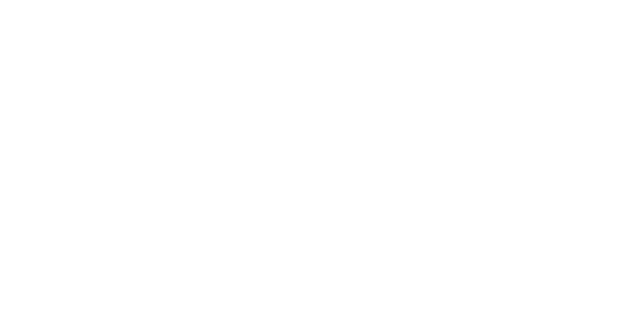
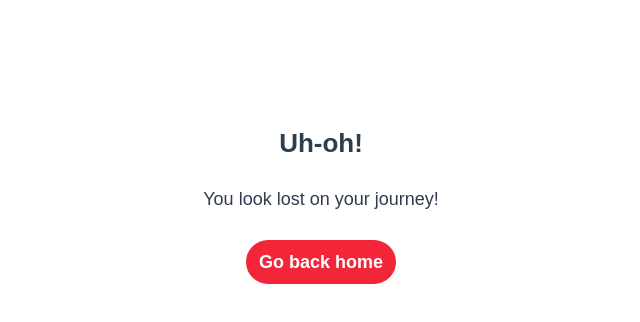
Before and after one commit to veluaru/favorite-pokemon-vue-3, a Vue app: page /#/404 in a window 1280 px wide. Before the commit this address had no page. Shown: the top 322 px of the page, without its empty margins (319-959 px from the left). Built offline with nearby package versions, Linux system fonts and the light colour scheme.

Commit message:
:sparkles: Adding search view and refactor in routes

```diff
--- a/src/components/SearchBar.vue
+++ b/src/components/SearchBar.vue
@@ -1,7 +1,7 @@
 <template>
   <div class="search-bar">
     <input
-      :value="searchWord"
+      v-model="searchWord"
       type="text"
       class="search-bar__input"
       placeholder="Search"
@@ -13,26 +13,27 @@
 <script setup>
 import { ref, computed } from "vue";
 import { useStore } from "vuex";
+import { useRouter } from "vue-router";
+
+const router = useRouter();
 
 const store = useStore();
 const searchWord = ref("");
+const isSearchView = computed(() => store.state.isSearchView);
 const allPokemons = computed(() => store.state.allPokemons);
-const isAllPokemonsFiltered = ref(false);
+
+const changeView = (viewName, params) => {
+  router.push({ name: viewName, params: {...params} });
+};
 
 const searchPokemonWord = async () => {
+  store.commit('setSearchPokemonWord', searchWord.value);
   if (searchWord.value) {
-    console.log("1")
     if (allPokemons.value.length === 0) await store.dispatch("getAllPokemons");
-    const newArray = allPokemons.value.filter((pokemon) =>
-      pokemon.name.includes(searchWord.value)
-    );
-    store.commit("setAllPokemons", newArray);
-    return;
+    changeView("search", { word: searchWord.value });
   }
-  if(!searchWord.value && isAllPokemonsFiltered.value) {
-    console.log("2")
-    await store.dispatch("getAllPokemons");
-    return;
+  if (!searchWord.value && isSearchView.value) {
+    changeView("pokemons");
   }
 };
 </script>
--- a/src/router/index.js
+++ b/src/router/index.js
@@ -2,9 +2,10 @@ import { createRouter, createWebHashHistory } from 'vue-router'
 import HomeView from '../views/HomeView.vue'
 import WelcomeView from '../views/WelcomeView.vue'
 import SearchView from '../views/SearchView.vue'
+import PokemonsListView from '../views/PokemonsListView.vue'
 
 const routes = [
-    {
+  {
     path: '/',
     name: 'welcome',
     component: WelcomeView
@@ -12,17 +13,25 @@ const routes = [
   {
     path: '/home',
     name: 'home',
-    component: HomeView
+    component: HomeView,
+    children: [
+      {
+        path: '/home',
+        name: 'pokemons',
+        component: PokemonsListView
+      },
+      {
+        path: '/search=:word',
+        name: 'search',
+        component: SearchView
+      },
+
+    ]
   },
-    {
-    path: '/search:word',
-    name: 'search',
-    component: SearchView
-  },
+
+  { path: '/404', component: () => import('../views/NotFound.vue') },
   {
-    path: '/notFound',
-    name: 'notFound',
-    component: () => import('../views/NotFound.vue')
+    path: '/:catchAll(.*)', redirect: '404'
   }
 ]
 
--- a/src/store/index.js
+++ b/src/store/index.js
@@ -11,6 +11,8 @@ export default createStore({
       selectedPokemonView: 'allPokemons',
       loadingPokemons: false,
       loadingPokemonByName: false,
+      isSearchView: false,
+      searchPokemonWord: null,
     }
   },
   getters: {
@@ -36,6 +38,12 @@ export default createStore({
     },
     setLoadingPokemonByName(state, newValue) {
       state.loadingPokemonByName = newValue || false;
+    },
+    setIsSearchView(state, newValue) {
+      state.isSearchView = newValue || false;
+    },
+    setSearchPokemonWord(state, newValue) {
+      state.searchPokemonWord = newValue || false;
     }
   },
   actions: {
--- a/src/views/HomeView.vue
+++ b/src/views/HomeView.vue
@@ -1,15 +1,16 @@
 <template>
   <div class="home">
     <SearchBar />
-    <PokemonList />
-    <FooterButtons />
+    <!-- <PokemonList />
+    <FooterButtons /> -->
+    <router-view/>
   </div>
 </template>
 
 <script setup>
 import SearchBar from "@/components/SearchBar.vue";
-import PokemonList from "@/components/PokemonList.vue";
-import FooterButtons from "@/components/FooterButtons.vue";
+// import PokemonList from "@/components/PokemonList.vue";
+// import FooterButtons from "@/components/FooterButtons.vue";
 </script>
 
 <style scoped lang="scss">
--- a/src/views/NotFound.vue
+++ b/src/views/NotFound.vue
@@ -1,11 +1,52 @@
 <template>
-  <div class="not-found"></div>
+  <div class="not-found">
+    <span class="not-found__title">Uh-oh!</span>
+    <span class="not-found__sub-title">You look lost on your journey!</span>
+    <button class="not-found__main-button" @click="changeView('pokemons')">
+      Go back home
+    </button>
+  </div>
 </template>
 
 <script setup>
+import { useRouter } from "vue-router";
+
+const router = useRouter();
+
+const changeView = (viewName) => {
+  router.push({ name: viewName });
+};
 </script>
 
-<style scoped>
+<style scoped lang="scss">
 .not-found {
+  display: flex;
+  flex-direction: column;
+  justify-content: center;
+  align-items: center;
+  row-gap: 30px;
+  width: 100%;
+  margin-top: 10%;
+  text-align: center;
+  &__title {
+    font-size: 26px;
+    font-weight: bold;
+  }
+  &__main-button {
+    width: 150px;
+    height: 44px;
+    border: none;
+    border-radius: 60px;
+    color: white;
+    font-size: 18px;
+    font-weight: bold;
+    background-color: #f22539;
+    cursor: pointer;
+  }
+  &__sub-title {
+    font-size: 18px;
+    font-weight: medium;
+    max-width: 570px;
+  }
 }
 </style>
--- /dev/null
+++ b/src/views/PokemonsListView.vue
@@ -0,0 +1,12 @@
+<template>
+  <PokemonList />
+  <FooterButtons />
+</template>
+
+<script setup>
+import PokemonList from "@/components/PokemonList.vue";
+import FooterButtons from "@/components/FooterButtons.vue";
+</script>
+
+<style scoped lang="scss">
+</style>
--- a/src/views/SearchView.vue
+++ b/src/views/SearchView.vue
@@ -1,6 +1,9 @@
 <template>
-  <div class="search" v-if="!loadingPokemons">
-    <div v-for="pokemon in selectedPokemons" :key="pokemon.name">
+  <div class="search" v-if="!loadingPokemons && filteredPokemons.length > 0" :key="filteredPokemonsKey">
+    <button class="search__not-found__main-button" @click="changeView('pokemons')">
+      Go back home
+    </button>
+    <div v-for="pokemon in filteredPokemons" :key="pokemon.name">
       <PokemonRow
         :pokemonData="pokemon"
         :isFavorite="favoritePokemonNames.includes(pokemon.name)"
@@ -9,34 +12,37 @@
       />
     </div>
   </div>
-  <div v-else>
-    <img src="../assets/images/Loader.png" alt="Loading" class="loading" />
+  <div  class="search__not-found" v-if="!loadingPokemons && filteredPokemons.length === 0">
+    <span class="search__not-found__title">Uh-oh!</span>
+    <span class="search__not-found__sub-title"
+      >You look lost on your journey!</span
+    >
+    <button class="search__not-found__main-button" @click="changeView('pokemons')">
+      Go back home
+    </button>
   </div>
+  <LoadingComponent v-if="loadingPokemons" />
 </template>
 
 <script setup>
-import { ref, computed, watch, onBeforeMount } from "vue";
+import { ref, computed, watch, onBeforeMount, onBeforeUnmount } from "vue";
 import { useStore } from "vuex";
+import { useRoute } from "vue-router";
 import PokemonRow from "../components/PokemonRow.vue";
+import LoadingComponent from "../components/LoadingComponent.vue";
+import { useRouter } from "vue-router";
 
+const router = useRouter();
+const route = useRoute();
 const store = useStore();
-const selectedPokemons = ref([]);
-const selectedPokemonView = computed(() => store.state.selectedPokemonView);
+const filteredPokemons = ref([]);
 const allPokemons = computed(() => store.state.allPokemons);
 const favoritePokemons = computed(() => store.state.favoritePokemons);
 const favoritePokemonNames = computed(() => store.state.favoritePokemonNames);
+const searchPokemonWord = computed(() => store.state.searchPokemonWord);
 const loadingPokemons = computed(() => store.state.loadingPokemons);
-const keySelectedPokemons = ref(0);
+const filteredPokemonsKey = ref(0);
 
-const updatePokemonsList = async () => {
-  if (selectedPokemonView.value === "allPokemons") {
-    if (allPokemons.value.length === 0) await store.dispatch("getAllPokemons");
-    selectedPokemons.value = allPokemons.value;
-  } else {
-    selectedPokemons.value = favoritePokemons.value;
-  }
-  keySelectedPokemons.value += 1;
-};
 
 const addOrRemoveFavorite = (pokemon) => {
   for (let i = 0; i < favoritePokemons.value.length; i++) {
@@ -50,11 +56,33 @@ const addOrRemoveFavorite = (pokemon) => {
   favoritePokemons.value.push(pokemon);
 };
 
-onBeforeMount(() => {
-  updatePokemonsList();
+const filterPokemons = () => {
+  filteredPokemons.value = allPokemons.value.filter((pokemon) =>
+    pokemon.name.includes(searchPokemonWord.value || route.params.word)
+  );
+  filteredPokemonsKey.value += 1;
+};
+
+const changeView = (viewName) => {
+  router.push({ name: viewName });
+};
+
+onBeforeMount(async () => {
+  store.commit("setIsSearchView", true);
+  if (allPokemons.value.length === 0) await store.dispatch("getAllPokemons");
+  filterPokemons();
 });
+
+onBeforeUnmount(() => {
+  store.commit("setIsSearchView", false);
+});
+
+watch(searchPokemonWord, () => {
+  filterPokemons();
+});
+
 watch(allPokemons, () => {
-  updatePokemonsList();
+  filterPokemons();
 });
 </script>
 
@@ -67,9 +95,35 @@ watch(allPokemons, () => {
   width: 100%;
   overflow: auto;
   height: 80%;
-}
-.loading {
-  width: 106px;
-  height: 106px;
+  &__not-found {
+    display: flex;
+    flex-direction: column;
+    justify-content: center;
+    align-items: center;
+    row-gap: 30px;
+    width: 100%;
+    margin-top: 10%;
+    text-align: center;
+    &__title {
+      font-size: 26px;
+      font-weight: bold;
+    }
+    &__main-button {
+      width: 150px;
+      height: 44px;
+      border: none;
+      border-radius: 60px;
+      color: white;
+      font-size: 18px;
+      font-weight: bold;
+      background-color: #f22539;
+      cursor: pointer;
+    }
+    &__sub-title {
+      font-size: 18px;
+      font-weight: medium;
+      max-width: 570px;
+    }
+  }
 }
 </style>
--- a/src/views/WelcomeView.vue
+++ b/src/views/WelcomeView.vue
@@ -10,7 +10,7 @@
       The digital encyclopedia created by Professor Oak is an invaluable tool to
       Trainers in the Pokémon world.
     </span>
-    <button class="welcome__main-button" @click="changeView('home')">
+    <button class="welcome__main-button" @click="changeView('pokemons')">
       Get started
     </button>
   </div>
```
Lines whose indentation alone changed are shown as unchanged.
